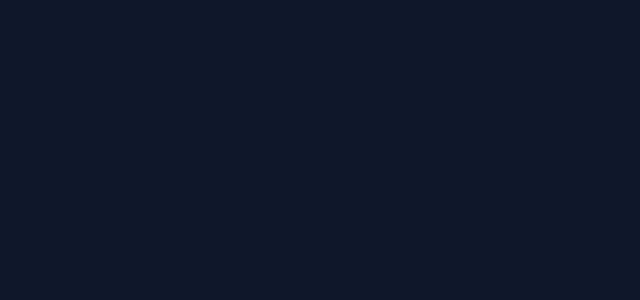
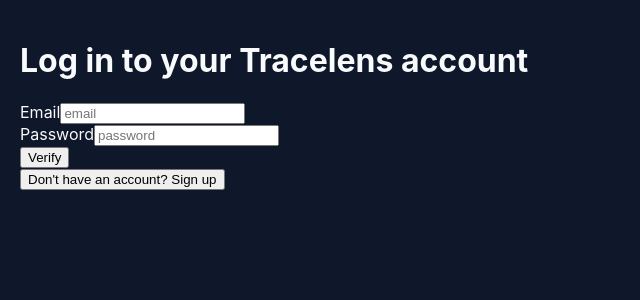
Before and after one commit to srinutyson/TraceLens, a React (Vite) app in the folder dashboard/: page /login in a window 1280 px wide. Before the commit this address had no page. Shown: the top 300 px of the page, without its empty margins (0-640 px from the left). Built offline with nearby package versions, Linux system fonts and the light colour scheme.

Commit message:
Implement frontend Login page with session creation

```diff
--- a/dashboard/src/App.jsx
+++ b/dashboard/src/App.jsx
@@ -4,6 +4,7 @@
 import  TraceWaterFall from "./pages/TraceWaterFall.jsx";
 import { Signup } from "./pages/Signup.jsx";
 import { VerifyOtp } from "./pages/VerifyOtp.jsx";
+import { Login } from "./pages/login.jsx";
 
 function App(){
 
@@ -24,6 +25,7 @@
             <Route path = "/verify-otp" element = {<VerifyOtp/>}>
 
             </Route>
+            <Route path = "/login" element = {<Login/>} ></Route>
            </Routes>
           </BrowserRouter>
       );
--- a/dashboard/src/pages/Login.jsx
+++ b/dashboard/src/pages/Login.jsx
@@ -0,0 +1,91 @@
+import {useState} from 'react';
+import { useNavigate , useLocation } from 'react-router-dom';
+
+
+export function Login(){
+
+    const location = useLocation();
+    const navigate = useNavigate();
+    const emailFromSignup = location?.state?.email;
+
+    const [email , setEmail] = useState(emailFromSignup|| "");
+    const [password , setPassword] = useState("");
+    const [error , setError] = useState("");
+    const [loading , setLoading] = useState(false);
+
+
+  const handleLogin = async(event)=>{
+       event.preventDefault();
+       setError("");
+       setLoading(true);
+       try{
+          const response = await fetch("http://localhost:4000/api/auth/login",{
+              method : "POST",
+              credentials : "include",
+              headers : {"Content-Type" : "application/json"},
+              body : JSON.stringify({email,password})
+          });
+
+          const data = await response.json();
+          if(!response.ok){
+             setError(data.message || "Login failed");
+             return;
+          }
+          navigate("/projects");
+       }catch(error){
+     console.error(error);
+     setError("Login failed. please try again");
+  }finally{
+       setLoading(false);
+  }
+  }
+
+    return (
+  <div>
+          <form onSubmit={handleLogin}>
+            <h1>Log in to your Tracelens account</h1>
+            <div>
+                <label htmlFor='email'>
+                    Email
+                </label>
+
+                <input
+                 id = "email"
+                 type = "email"
+                 value = {email}
+                 onChange = {(event)=>setEmail(event.target.value)}
+                 placeholder='email'
+                 required
+                />
+            </div>
+            <div>
+                <label htmlFor='password'>
+                    Password
+                </label>
+                <input
+                id = "password"
+                type = "password"
+                value = {password}
+                onChange={(event)=>setPassword(event.target.value)}
+                placeholder='password'
+                minLength={8}
+                required
+                />
+            </div>
+             {error && (
+                    <p>{error}</p>
+                )}
+                <button type = "submit" disabled = {loading}>
+                      {loading? "Verifying credentials.." : "Verify"}
+                </button>
+          </form>
+
+          <div>
+             <button type  = "button" onClick = {()=> navigate("/signup")}>
+                Don't have an account? Sign up
+             </button>
+          </div>
+</div>
+
+    );
+}
--- a/dashboard/src/pages/Signup.jsx
+++ b/dashboard/src/pages/Signup.jsx
@@ -64,7 +64,7 @@
                     type = "email"
                     value = {email}
                     onChange = {(event)=>setEmail(event.target.value)}
-                    placeholder="Enter your email"
+                    placeholder="email"
                     required
                     />
                 </div>
@@ -75,7 +75,7 @@
                     type = "password"
                     value = {password}
                     onChange = {(event)=> setPassword(event.target.value)}
-                    placeholder="Enter your password"
+                    placeholder="password"
                     minLength={8}
                     required
                     />
--- a/dashboard/src/pages/VerifyOtp.jsx
+++ b/dashboard/src/pages/VerifyOtp.jsx
@@ -41,6 +41,7 @@
             }
             navigate("/login",{state : {email}});
         } catch(error){
+              console.error(error);
              setError("Something went wrong please try again");
         }
          finally{
@@ -64,12 +65,13 @@
             console.log("iiji")
             if(!response.ok){
                 setError(data.message || "Verification failed")
-                console.log("rgfbrr")
+
             }
-            console.log("vrbvrbt");
+
             setResendMessage("New OTP has been sent");
        }
        catch(err){
+            console.error(err);
             setError("Something went wrong please try again");
        }
        finally{
@@ -88,7 +90,7 @@
                       type = "email"
                       value = {email}
                       onChange={(event)=> setEmail(event.target.value)}
-                      placeholder="Enter your email"
+                      placeholder="email"
                        disabled  = {emailIsLocked}
                       required
                     />
@@ -105,7 +107,7 @@
                     maxLength={6}
                     value = {otp}
                     onChange={(event)=> setOtp(event.target.value)}
-                    placeholder="Enter the 6-digit code"
+                    placeholder="6-digit code"
                     required
 
                     />
```
